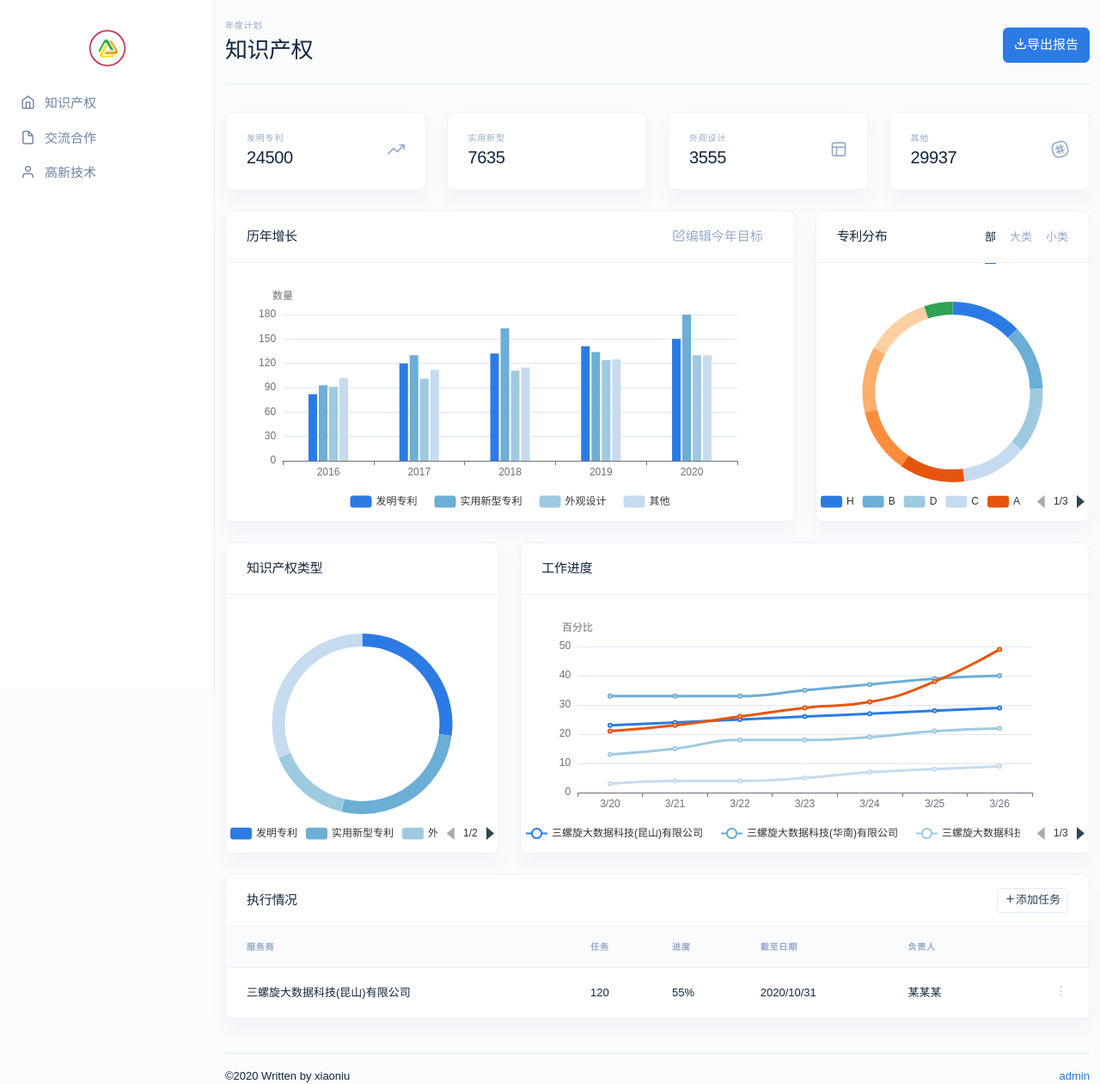
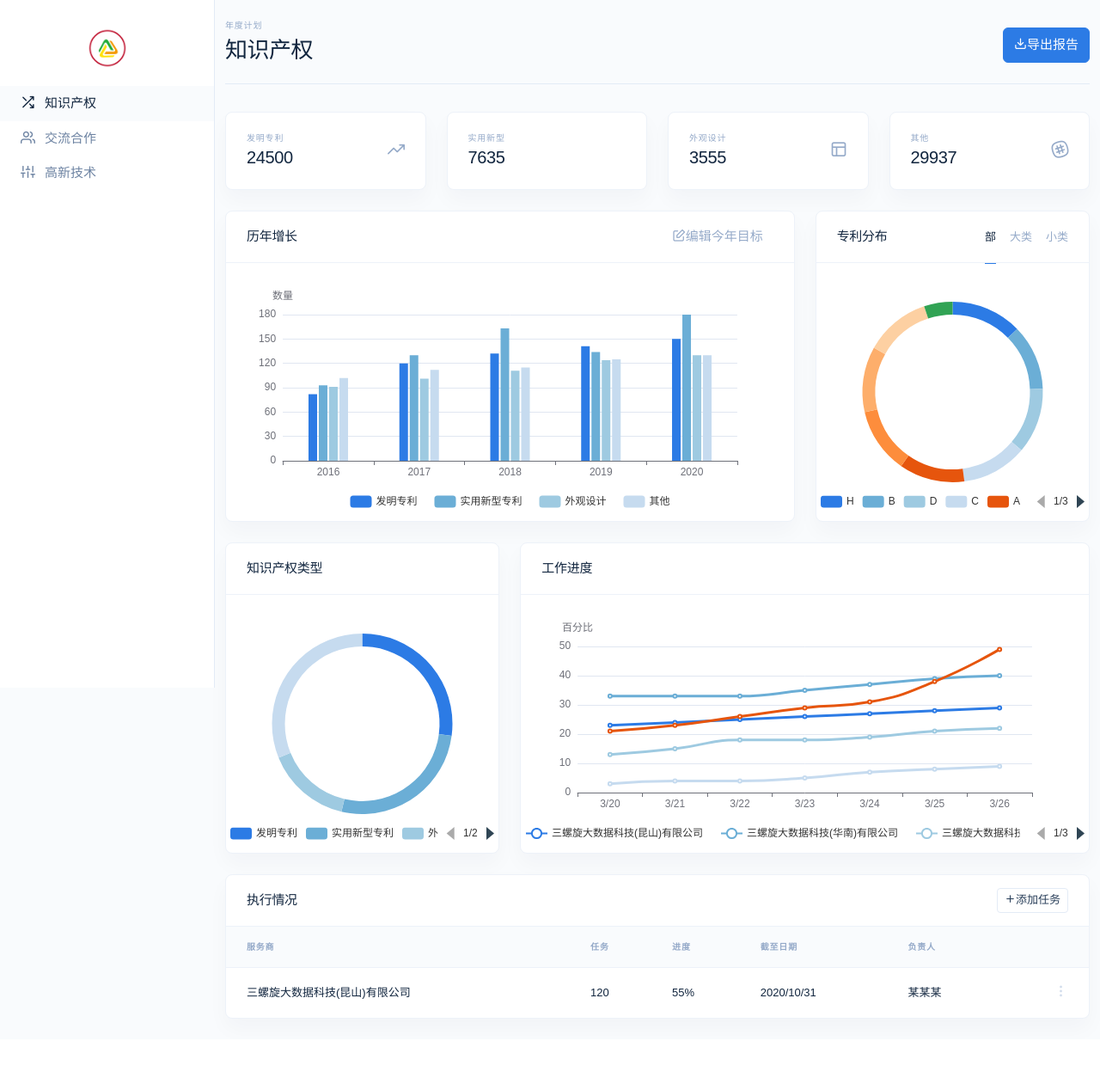
Before and after one commit to ROC-D/KunshanSystem, a Flask app: page / in a window 1280 px wide. Shown: the whole page at 86% size. After the commit the page ends 1185 px from the top, so only its background shows below. Run offline with Flask 3, Linux system fonts and the light colour scheme; parts of the project's set-up code (start-up, migrations or seed data) failed here and were passed over; some libraries are stand-ins or nearby versions; some web fonts are replaced.

Commit message:
修改图标

```diff
--- a/web/templates/base_new.html
+++ b/web/templates/base_new.html
@@ -39,6 +39,9 @@
               margin: 10px 0;
               align-items: center;
             }
+            .nav-item:hover, .nav-item.active{
+                background: #f9fbfd;
+            }
         </style>
         {% block styles %}{% endblock %}
     {% endblock %}
@@ -53,7 +56,7 @@
             </button>
 
             <!-- Brand -->
-            <a class="navbar-brand" href="./index.html">
+            <a class="navbar-brand" href="./index">
                 <img src="{{ url_for('static', filename='image/logo.png') }}" class="navbar-brand-img mx-auto" alt="...">
             </a>
 
@@ -63,10 +66,10 @@
 
                 <!-- Navigation -->
                 <ul class="navbar-nav">
-                    <li class="nav-item">
+                    <li class="nav-item active">
                         <a class="nav-link" href="#sidebarDashboards" data-toggle="collapse" role="button"
                             aria-expanded="true" aria-controls="sidebarDashboards">
-                            <i class="fe fe-home"></i>
+                            <i class="fe fe-shuffle"></i>
                             知识产权
                         </a>
 
@@ -74,7 +77,7 @@
                     <li class="nav-item">
                         <a class="nav-link" href="#sidebarPages" data-toggle="collapse" role="button"
                             aria-expanded="false" aria-controls="sidebarPages">
-                            <i class="fe fe-file"></i>
+                            <i class="fe fe-users"></i>
                             交流合作
                         </a>
                     </li>
@@ -86,7 +89,7 @@
                     <li class="nav-item">
                         <a class="nav-link" href="#sidebarAuth" data-toggle="collapse" role="button"
                             aria-expanded="false" aria-controls="sidebarAuth">
-                            <i class="fe fe-user"></i>
+                            <i class="fe fe-sliders"></i>
                             高新技术
                         </a>
                     </li>
@@ -108,17 +111,7 @@
 
         {% block main %}
         {% endblock %}
-        <footer>
-            <div class="container-fluid">
-                <hr>
-                <p>
-                    <small class="float-left">&copy;2020 Written by xiaoniu</small>
-                    <small class="float-right">
-                        <a href="">admin</a>
-                    </small>
-                </p>
-            </div>
-        </footer>
+
     </main>
     <div id="alert-box" class="alert alert-success alert-box" style="display: none">
         <strong><span class="alert-message">提交成功，等待管理员审核</span></strong>
```
